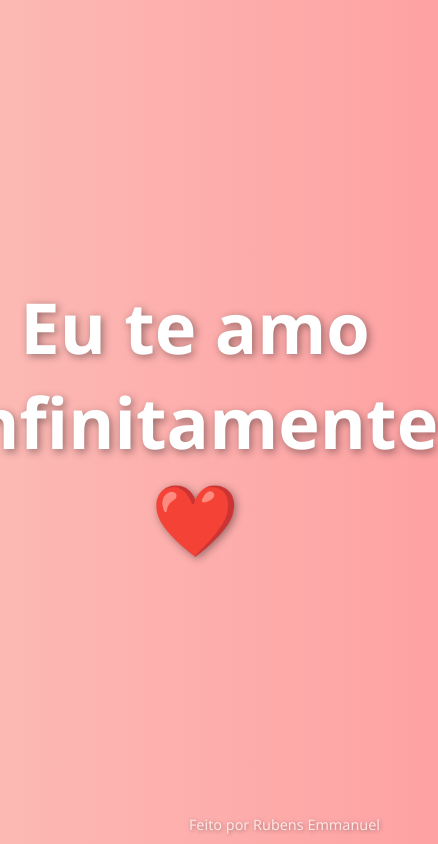
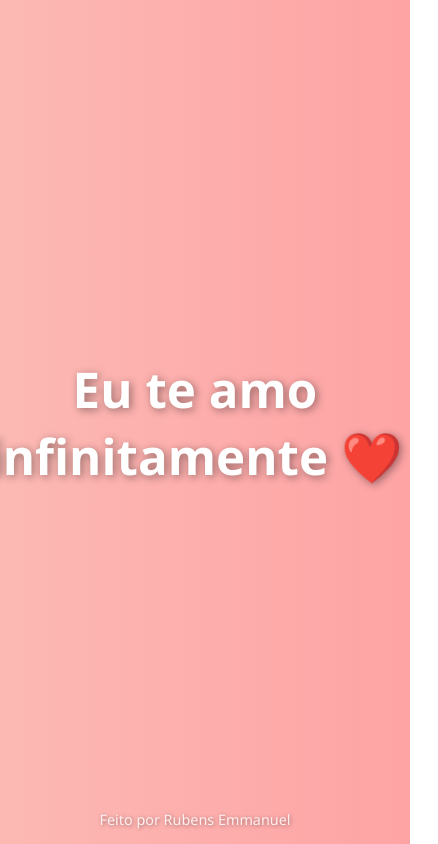
Before and after one commit to RubensEmmanuel1/leleh, a plain HTML site: page index.html in a window 390 px wide. Shown: the whole page, 438 px wide, since content can reach past the window. Drawn offline with Linux system fonts and the light colour scheme.

Commit message:
index.html

```diff
--- a/index.html
+++ b/index.html
@@ -32,13 +32,14 @@
 
         .creditos {
             position: absolute;
-            bottom: 10px;
-            right: 10px;
+            bottom: 20px;
+            left: 50%;
+            transform: translateX(-50%);
             color: white;
-            font-size: 0.9rem;
-            opacity: 0.7;
+            font-size: 1rem;
+            opacity: 0.8;
             text-shadow: 1px 1px 4px rgba(0,0,0,0.5);
-            font-family: 'Segoe UI', Tahoma, Geneva, Verdana, sans-serif;
+            text-align: center;
         }
 
         .creditos:hover {
@@ -56,6 +57,17 @@
             50% {transform: scale(1.1);}
             100% {transform: scale(1);}
         }
+
+        /* Responsividade para texto central */
+        @media (max-width: 500px) {
+            h1 {
+                font-size: 2.8rem;
+            }
+            .creditos {
+                font-size: 0.9rem;
+                bottom: 15px;
+            }
+        }
     </style>
 </head>
 <body>
```
